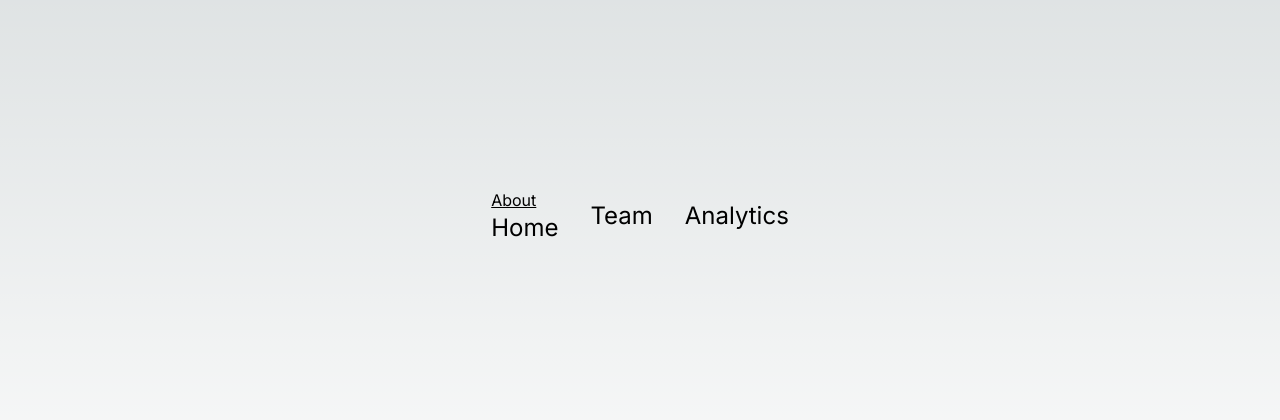
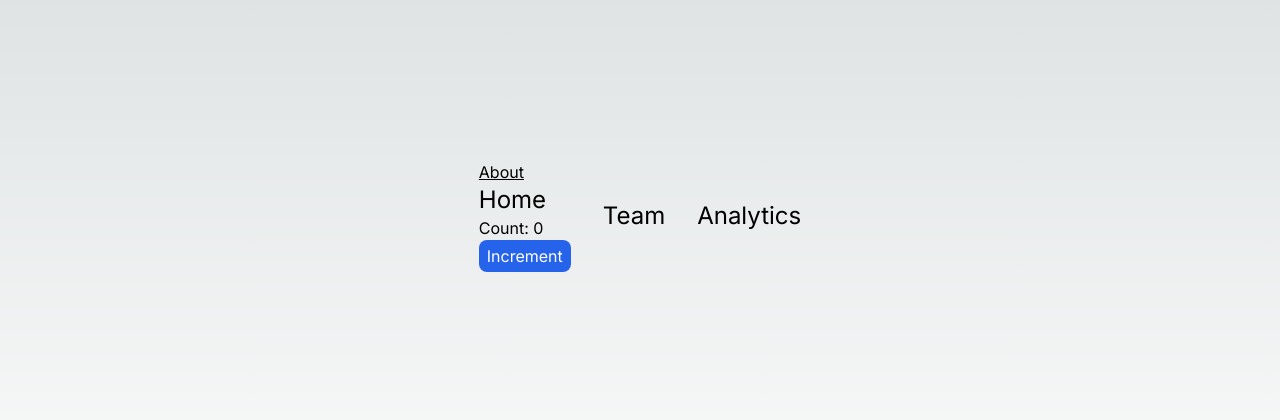
Before and after one commit to macotohrs/nextjs13-101, a Next.js app: page / in a window 1280 px wide. Shown: the part 184-604 px from the top of the page. Built offline with nearby package versions, Linux system fonts and the light colour scheme.

Commit message:
ClientComponentなCounterコンポーネントの作成

```diff
--- /dev/null
+++ b/app/counter.tsx
@@ -0,0 +1,23 @@
+'use client'
+import { useState } from "react"; // hooksはClient Componentで動作するもの
+
+export const Counter = () => {
+  const [count, setCount] = useState<number>(0);
+  const increment = () => {
+    setCount((prev) => prev + 1);
+  };
+
+  return (
+    <>
+      <div>Count: {count}</div>
+      <button
+        onClick={() => {
+          increment();
+        }}
+        className="px-2 py-1 rounded-lg bg-blue-600 text-white"
+      >
+        Increment
+      </button>
+    </>
+  );
+};
--- a/app/page.tsx
+++ b/app/page.tsx
@@ -1,16 +1,15 @@
-import Link from 'next/link';
+// 'use client' 親にuse clientを適用させると、子供のコンポーネントは全てClient Componentになる
+import Link from "next/link";
+import { Counter } from "./counter";
 
 export default function Home() {
   return (
     <div className="m-4">
-      {/* prefetch : Linkコンポーネントではデフォルトからprefetchの機能が設定されています。開発環境ではリンクにカーソルを当てるとリンク先のページに関するJavaScriptファイルなどがバックグランドで自動でダウンロードされます。本番環境ではViewportに入っているリンク先のファイルがバックグランドで自動でダウンロードされます。
-
-      prefect機能を利用したくないという場合はLinkコンポーネントのprefetch propsをfalseにすることで無効化できます。
-      */}
       <Link href="/about" className="underline" prefetch={false}>
         About
       </Link>
       <h1 className="text-2xl">Home</h1>
+      <Counter />
     </div>
   );
 }
```
